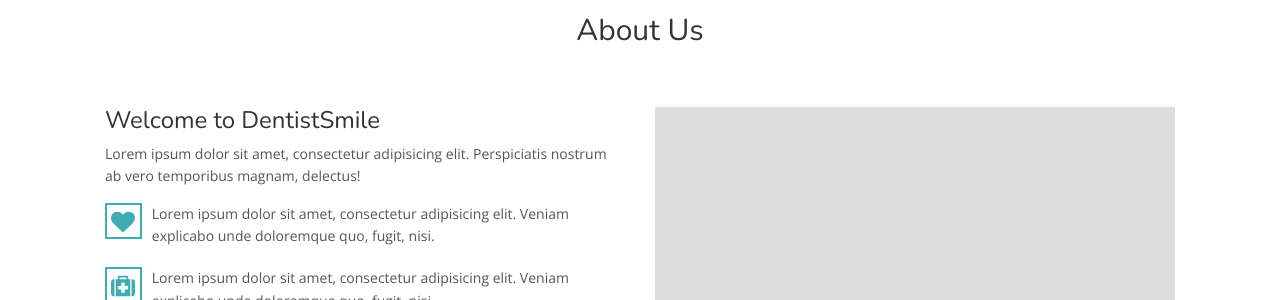
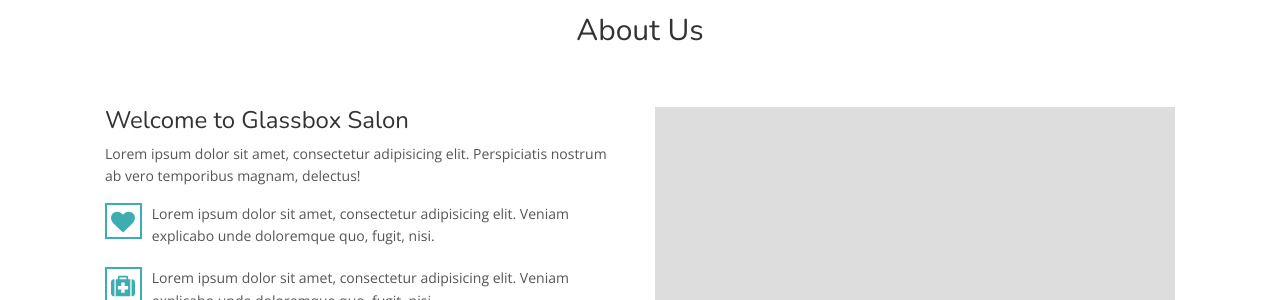
Before and after one commit to jtoste30/jtoste30.github.io, a Jekyll site: the page built from index.html, in a window 1280 px wide and 900 px high, scrolled down 718 px. Shown: the part 156-456 px from the top of the window. Built offline with Jekyll 4.4.1, drawn with Linux system fonts in a browser that asks for light colours; nearby versions of some CDN libraries.

Commit message:
Update index.html

```diff
--- a/index.html
+++ b/index.html
@@ -86,7 +86,7 @@ layout: default
 
         <div class="row">
             <div class="col-sm-6">
-                <h3>Welcome to DentistSmile</h3>
+                <h3>Welcome to Glassbox Salon</h3>
                 <p>Lorem ipsum dolor sit amet, consectetur adipisicing elit. Perspiciatis nostrum ab vero temporibus magnam, delectus!</p>
 
                 <div class="media">
```
